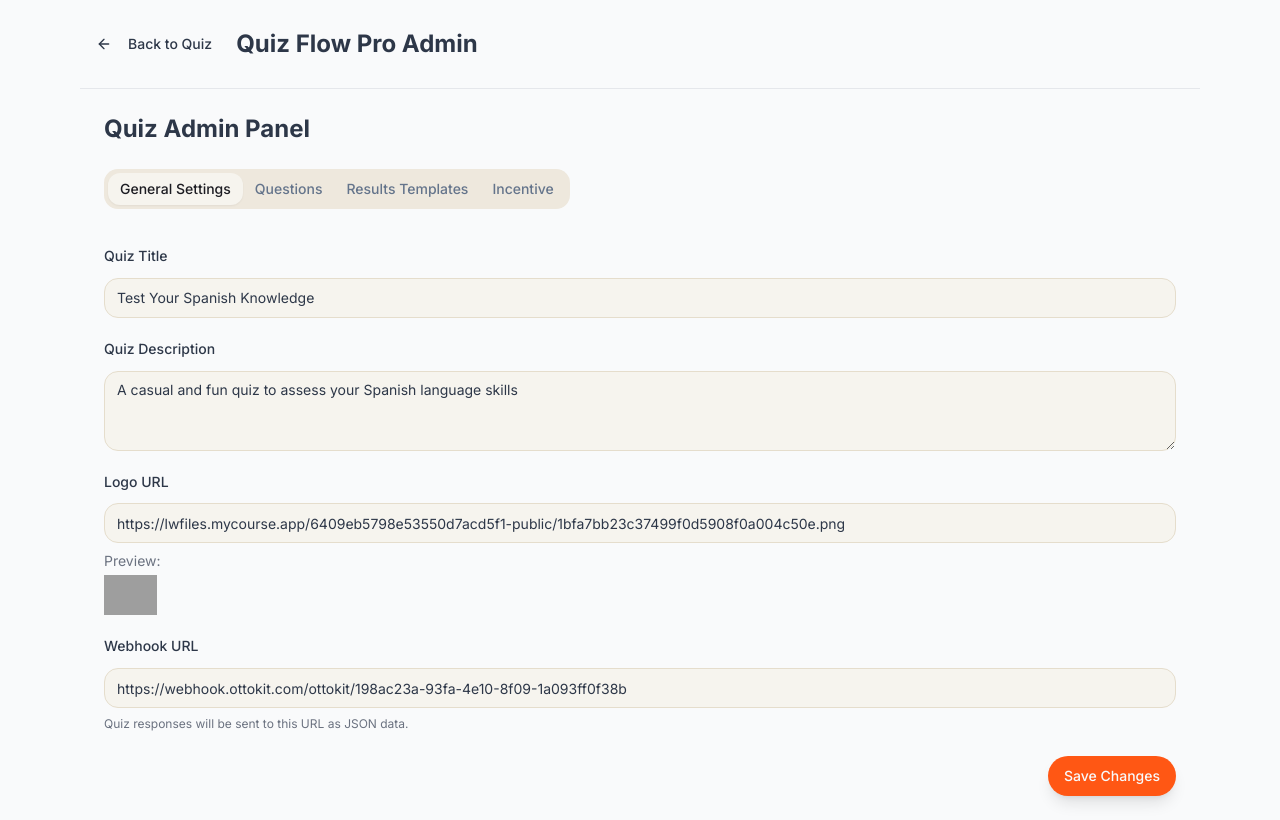
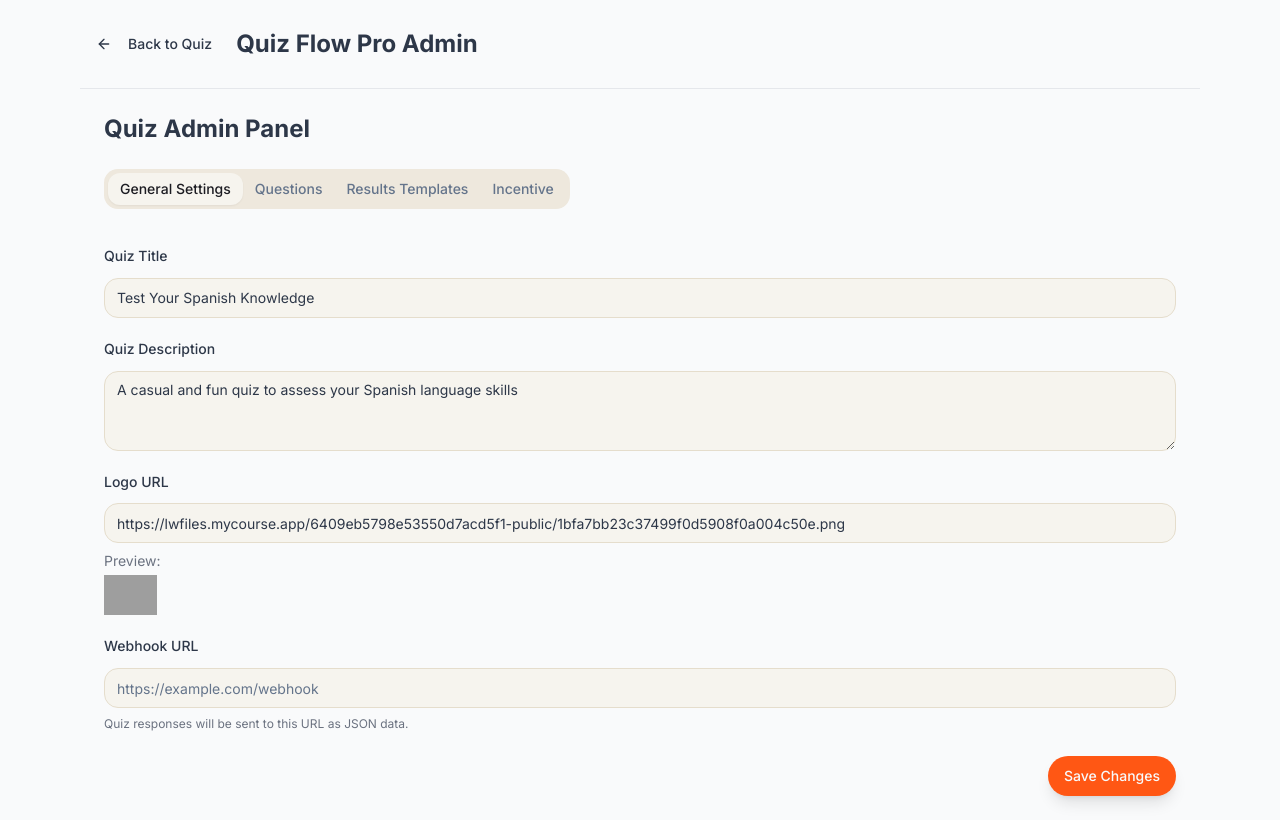
Before and after one commit to ThomasRogersF/Spanish-Kids-Adults-Funnel, a React (Vite) app: page /admin in a window 1280 px wide. Built offline with nearby package versions, Linux system fonts and the light colour scheme; grey boxes are pictures that could not be loaded.

Commit message:
Update sampleQuiz.ts

```diff
--- a/src/data/sampleQuiz.ts
+++ b/src/data/sampleQuiz.ts
@@ -10,7 +10,7 @@ export const sampleQuiz: QuizConfig = {
   estimatedTime: "5-7 minutes",
   primaryColor: "#FF5913",
   secondaryColor: "#1DD3B0",
-  webhookUrl: "https://webhook.ottokit.com/ottokit/198ac23a-93fa-4e10-8f09-1a093ff0f38b",
+  webhookUrl: "",
   incentiveEnabled: true,
   incentiveTitle: "Spanish Shortcuts Guide",
   incentiveUrl: "https://spanishvip.com/wp-content/uploads/2022/02/Easy-Spanish-Shortcuts-Updated.pdf",
```
